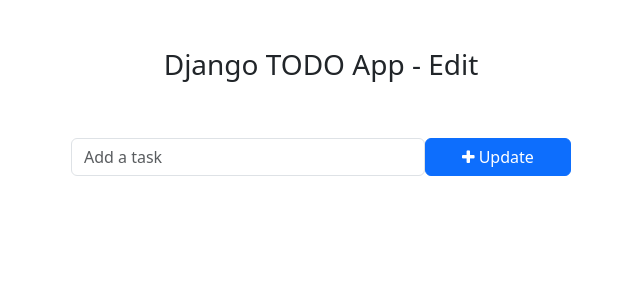
After one commit to ProjectManiacc/django_to_do_app, a Django app: template templates/edit_task.html in a window 1280 px wide. The commit adds this page. Shown: the top 300 px of the page, without its empty margins (319-959 px from the left). Run offline with Django 4.2, Linux system fonts and the light colour scheme; the template is opened without the code that fills it, so the values that code supplies are empty.

Commit message:
Added edit task and delete task feature

```diff
--- /dev/null
+++ b/templates/edit_task.html
@@ -0,0 +1,27 @@
+<!DOCTYPE html>
+<html lang="en">
+<head>
+    <meta charset="UTF-8">
+    <meta name="viewport" content="width=device-width, initial-scale=1.0">
+    <title>Edit Task</title>
+    <link href="https://cdn.jsdelivr.net/npm/bootstrap@5.3.0-alpha1/dist/css/bootstrap.min.css" rel="stylesheet" integrity="sha384-GLhlTQ8iRABdZLl6O3oVMWSktQOp6b7In1Zl3/Jr59b6EGGoI1aFkw7cmDA6j6gD" crossorigin="anonymous">
+    <script src="https://cdn.jsdelivr.net/npm/bootstrap@5.3.0-alpha1/dist/js/bootstrap.bundle.min.js" integrity="sha384-w76AqPfDkMBDXo30jS1Sgez6pr3x5MlQ1ZAGC+nuZB+EYdgRZgiwxhTBTkF7CXvN" crossorigin="anonymous"></script>
+    <!-- Font Awesome Icons -->
+    <link rel="stylesheet" href="https://cdnjs.cloudflare.com/ajax/libs/font-awesome/4.7.0/css/font-awesome.min.css">
+
+</head>
+<body>
+    <div class="container">
+        <h3 class="pt-5 pb-5 text-center">Django TODO App - Edit</h3>
+    </div>
+    <form action="{% url 'editTask' task.pk %}" method="POST" style="width:500px; margin: auto">
+        {% csrf_token %}
+        <div class="form-group">
+            <span style="display: flex;">
+                <input type="text" name="task" class="form-control" placeholder="Add a task" value="{{task.task}}">
+                <button type="submit" class="btn btn-primary" style="width: 200px;"><i class="fa fa-plus"></i> Update</button>
+            </span>
+        </div>
+    </form>
+</body>
+</html>
--- a/templates/home.html
+++ b/templates/home.html
@@ -32,8 +32,8 @@
                         {{task.task}}
                         <span style="position: relative; float: right;">
                             <a href="{% url 'markAsDone' task.pk %}" class="btn btn-success"><i class="fa fa-check"></i> Mark as Done</a>
-                            <a class="btn btn-danger"><i class="fa fa-trash"></i></a>
-                            <a class="btn btn-primary"><i class="fa fa-pencil"></i></a>
+                            <a href="{% url 'deleteTask' task.pk %}" class="btn btn-danger"><i class="fa fa-trash"></i></a>
+                            <a href="{% url 'editTask' task.pk %}" class="btn btn-primary"><i class="fa fa-pencil"></i></a>
                         </span>
                     </div>
                 </div>
--- a/todo/urls.py
+++ b/todo/urls.py
@@ -4,5 +4,7 @@
 urlpatterns = [
     path("addTask/", views.addTask, name="addTask"),
     path("markAsDone/<int:pk>/", views.markAsDone, name="markAsDone"),
-    path("markAsUndone/<int:pk>/", views.markAsUndone, name="markAsUndone")
+    path("markAsUndone/<int:pk>/", views.markAsUndone, name="markAsUndone"),
+    path("editTask/<int:pk>/", views.editTask,name="editTask"),
+    path("deleteTask/<int:pk>/", views.deleteTask,name="deleteTask"),
 ]
```
Also changed, not shown: todo/views.py (+15 -1 lines).
